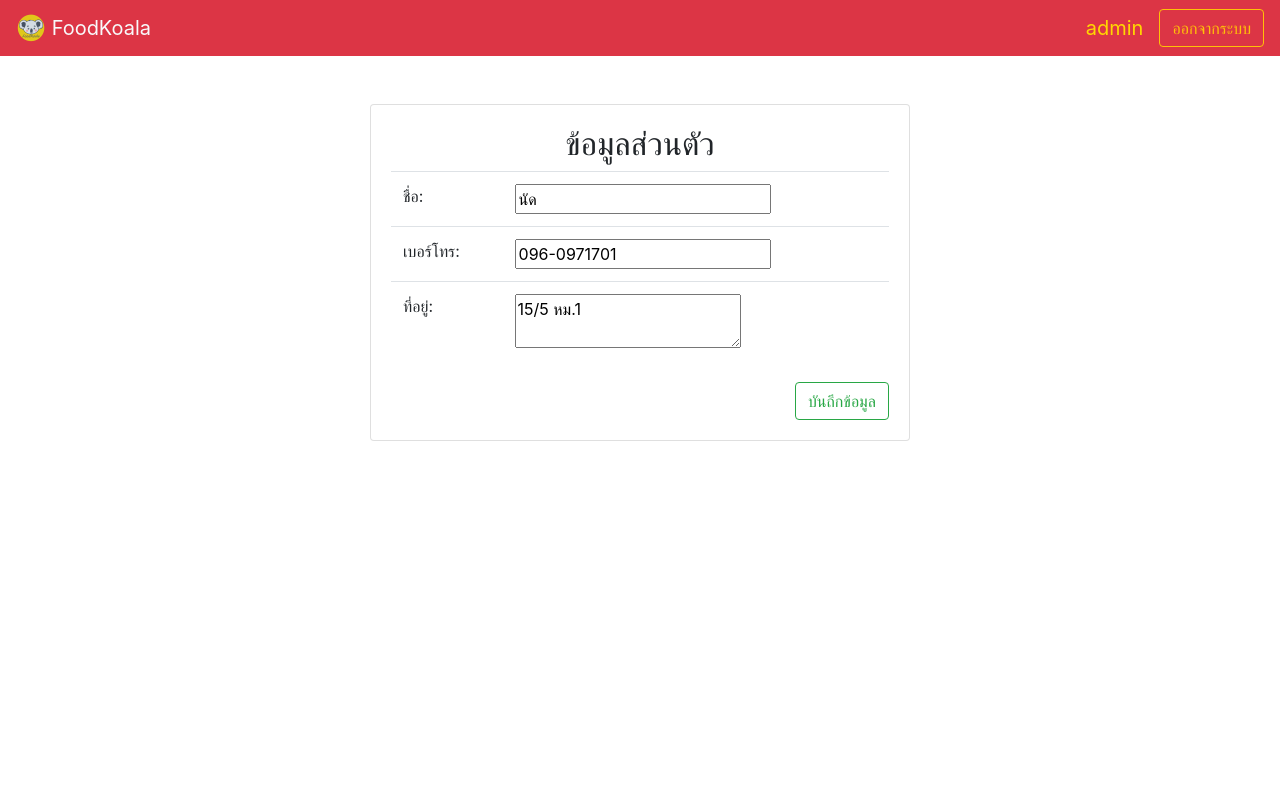
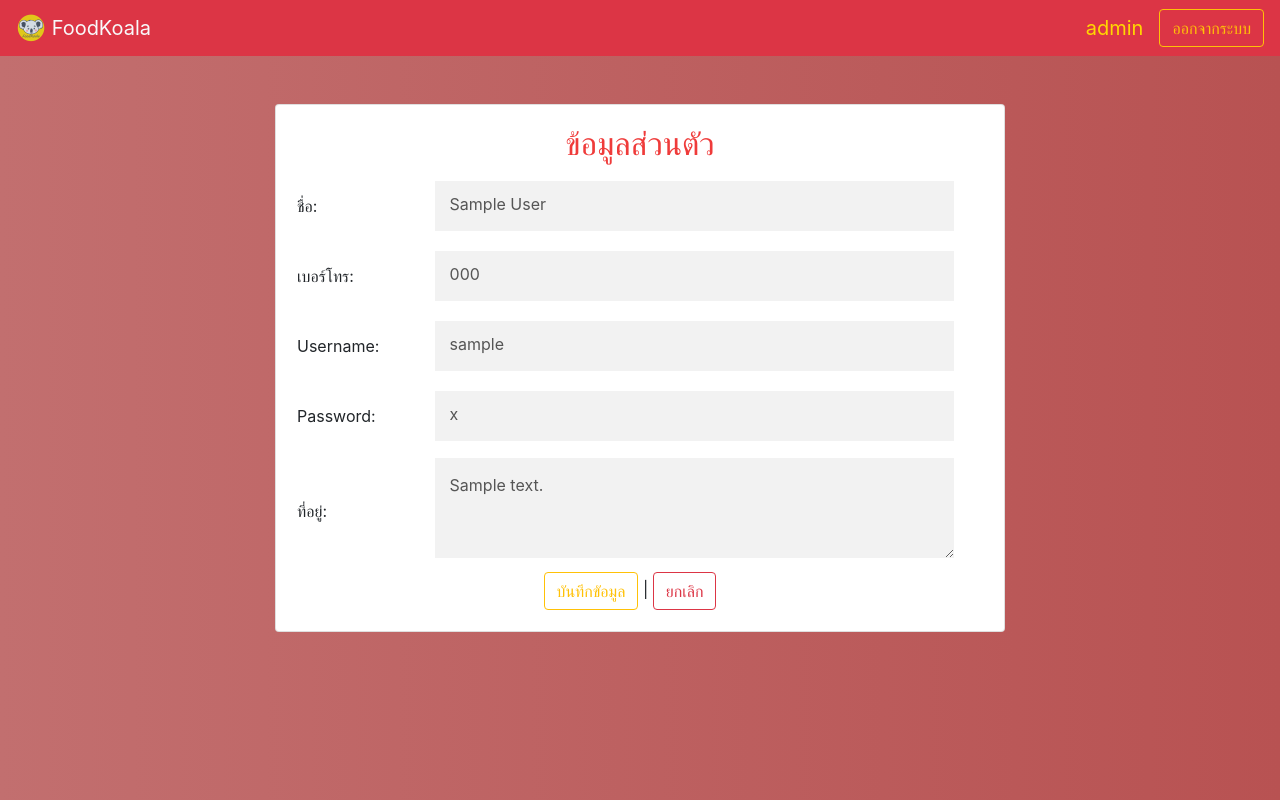
Before and after one commit to Airada-S/FoodKoala, a PHP site: page /employeEdit.php in a window 1280 px wide. Run offline with PHP 8.4, Linux system fonts and the light colour scheme; the visitor is signed in with stand-in values (Sample User, id 1); tables that the repository leaves empty or names only in its code hold one stand-in row (values such as "Sample post"); some libraries are stand-ins or nearby versions.

Commit message:
แสดงข้อมูลพนักงาน และแก้ไขข้อมูลพนักงาน

```diff
--- a/ConnectDatabase.php
+++ b/ConnectDatabase.php
@@ -282,4 +282,24 @@ class connectDB {
         return $this->connect()->query($sql);
     }
 
+    public function getEmployeeById($id){
+        $sql = "SELECT * FROM employee WHERE `employee_id` =".$id;
+        return $this->connect()->query($sql);
+    }
+
+    public function updateEmployee($id, $name, $user, $pass, $tel, $address){
+        $sql = "update employee set employee_name = '".$name."', employee_username = '".$user."', employee_password = '".$pass."', employee_tell = '".$tel."', employee_address = '".$address."' where employee_id = ".$id;
+        if(mysqli_query($this->connect(), $sql)){
+            echo "true";
+            Header("Location:employeProfile.php");
+        }else{
+            echo 'update Incomplete';
+           # Header("Location:employeEdit.php");
+        }
+    }
+
+    public function getBillById($id){
+        $sql = "SELECT * FROM `bill` WHERE `employee_id` =".$id;
+        return $this->connect()->query($sql);
+    }
 }
--- a/employeEdit.php
+++ b/employeEdit.php
@@ -2,35 +2,54 @@
 <html lang="en">
 <head>
     <meta charset="UTF-8">
-    <title></title>
+    <title>แก้ไขข้อมูลส่วนตัว</title>
+    <link rel="stylesheet" type="text/css" href="loginCSS.css" title="style1">
 </head>
 <body>
 <?php
 include 'header.php';
+
+require_once './ConnectDatabase.php';
+
+$conn = new ConnectDB();
+$ems = $conn->getEmployeeById($_SESSION['id']);
+$em = $ems->fetch_assoc();
 ?>
 <div class="container" >
     <div class="row d-flex justify-content-center" >
-        <div class="col-6" >
+        <div class="col-8" >
             <div class="card mt-5" style="width: 100%;">
                 <div class="card-body">
-                    <h2 style="text-align: center">ข้อมูลส่วนตัว</h2>
-                    <table class="table">
+                    <h2 style="text-align: center; color: #EF3B3A;">ข้อมูลส่วนตัว</h2>
+                    <form action="check.php?s=22" method="post">
+                    <table style="width: 100%;">
                         <tbody>
                         <tr>
-                            <td>ชื่อ: </td>
-                            <td><input type="text" value="นัด"></td>
+                            <td style="width: 20%;">ชื่อ: </td>
+                            <td style="padding-right: 30px; height: 70px;"><input type="text" name="e_name" value="<?php echo $em['employee_name'] ?>" style="width: 100%; border: none; background-color: #F2F2F2; height: 50px; padding: 15px; color: #555555; padding-bottom: 20px;"></td>
                         </tr>
                         <tr>
                             <td>เบอร์โทร: </td>
-                            <td><input type="text" value="096-0971701"></td>
+                            <td style="padding-right: 30px; height: 70px;"><input type="text" name="e_tel" value="<?php echo $em['employee_tell'] ?>" style="width: 100%; border: none; background-color: #F2F2F2; height: 50px; padding: 15px; color: #555555; padding-bottom: 20px;"></td>
+                        </tr>
+                        <tr>
+                            <td>Username: </td>
+                            <td style="padding-right: 30px; height: 70px;"><input type="text" name="e_user" value="<?php echo $em['employee_username'] ?>" style="width: 100%; border: none; background-color: #F2F2F2; height: 50px; padding: 15px; color: #555555; padding-bottom: 20px;"></td>
+                        </tr>
+                        <tr>
+                            <td>Password: </td>
+                            <td style="padding-right: 30px; height: 70px;"><input type="text" name="e_pass" value="<?php echo $em['employee_password'] ?>" style="width: 100%; border: none; background-color: #F2F2F2; height: 50px; padding: 15px; color: #555555; padding-bottom: 20px;"></td>
                         </tr>
                         <tr>
                             <td>ที่อยู่: </td>
-                            <td><textarea>15/5 หม.1</textarea></td>
+                            <td style="padding-right: 30px; height: 120px;"><textarea name="e_addr" style="width: 100%; height: 100px; border: none; background-color: #F2F2F2; padding: 15px; color: #555555; padding-bottom: 20px;"><?php echo $em['employee_address'] ?></textarea></td>
+                        </tr>
+                        <tr>
+                            <td colspan="2" style="text-align: center;"><button class="btn btn-outline-warning" type="submit">บันทึกขัอมูล</button> | <a href="employeProfile.php"  type="button" class="btn btn-outline-danger" style="margin-right: 20px;">ยกเลิก</a></td>
                         </tr>
                         </tbody>
                     </table>
-                    <a href="employeEdit.php"  type="button" class="btn btn-outline-success float-right">บันถึกข้อมูล</a>
+                    </form>
                 </div>
             </div>
         </div>
```
Also changed, not shown: check.php (+7 -0 lines), employeProfile.php (+29 -15 lines).
